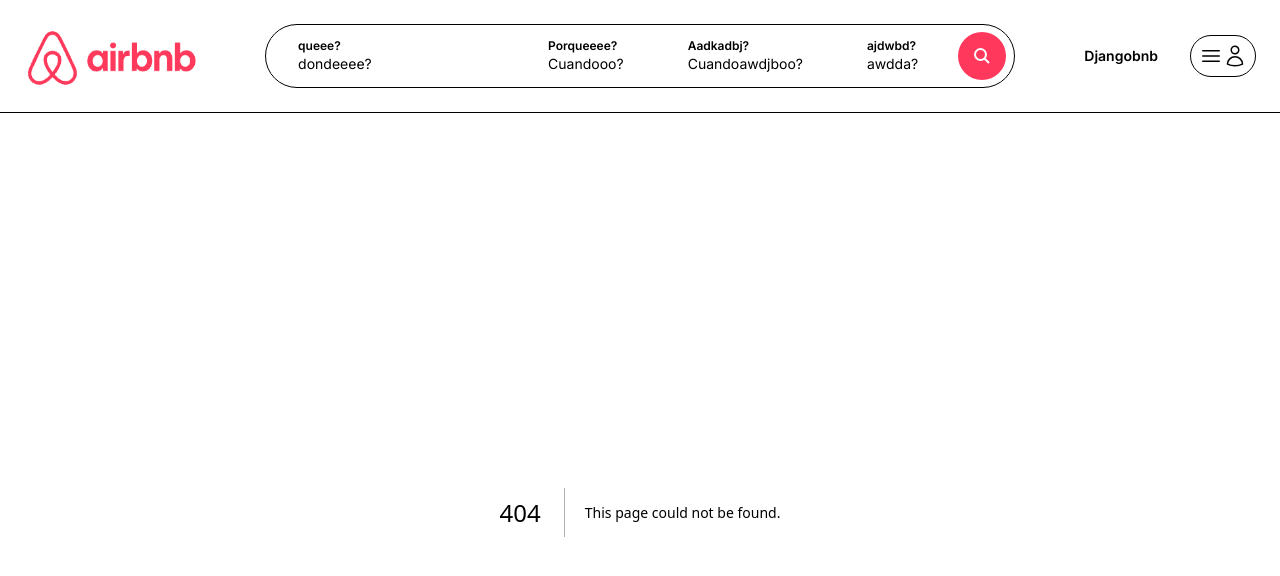
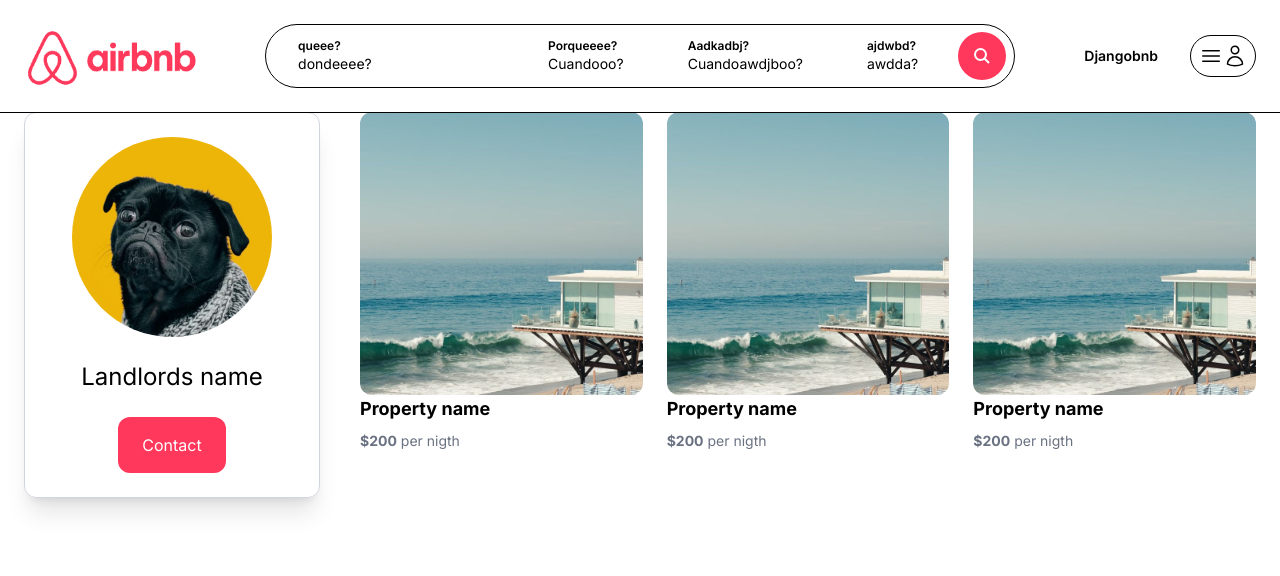
Before and after one commit to Krlostks/AirBnbClone, a Next.js app: page /landlords/1 in a window 1280 px wide. Before the commit this address had no page. Shown: the top 576 px of the page. Built offline with nearby package versions, Linux system fonts and the light colour scheme.

Commit message:
landlord page (static)

```diff
--- /dev/null
+++ b/app/components/ContactButton.tsx
@@ -0,0 +1,9 @@
+const ContactButton = () => {
+    return (
+        <div className="mt-6 py-4 px-6 cursor-pointer bg-[var(--airbnb)] text-white rounded-xl hover:bg-[var(--airbnb-black)] transition">
+            Contact
+        </div>
+    )
+}
+
+export default ContactButton
--- /dev/null
+++ b/app/landlords/[id]/page.tsx
@@ -0,0 +1,36 @@
+import Image from "next/image";
+import ContactButton from "@/app/components/ContactButton";
+import PropertyList from "@/app/components/properties/PropertyList";
+
+const LandlordsDetailsPage = () => {
+    return (
+        <main className="max-w-[1500px] mx-auto px-6">
+            <div className="grid grid-cols-1 md:grid-cols-4 gap-4">
+                <aside className="col-span-1 mb-4">
+                    <div className="flex flex-col items-center p-6 rounded-xl border border-gray-300 shadow-xl">
+                        <Image
+                            src='/profile_pic_1.jpg'
+                            width={200}
+                            height={200}
+                            alt="Landlrod name"
+                            className="rounded-full"
+                        />
+
+                        <h1 className="mt-6 text-2xl">Landlords name</h1>
+
+                        <ContactButton />
+                    </div>
+                </aside>
+
+                <div className="col-span-1 md:col-span-3 pl-0 md:pl-6">
+                    <div className="grid grid-cols-1 md:grid-cols-3  gap-6">
+                        <PropertyList />
+
+                    </div>
+                </div>
+            </div>
+        </main>
+    )
+}
+
+export default LandlordsDetailsPage;
--- a/app/page.tsx
+++ b/app/page.tsx
@@ -1,5 +1,5 @@
 import PropertyList from "./components/properties/PropertyList";
-import Categories from "./components/navbar/Categories";
+import Categories from "./components/Categories";
 
 export default function Home() {
   return (
```
Also changed, not shown: app/components/Categories.tsx (renamed from app/components/navbar/Categories.tsx).
